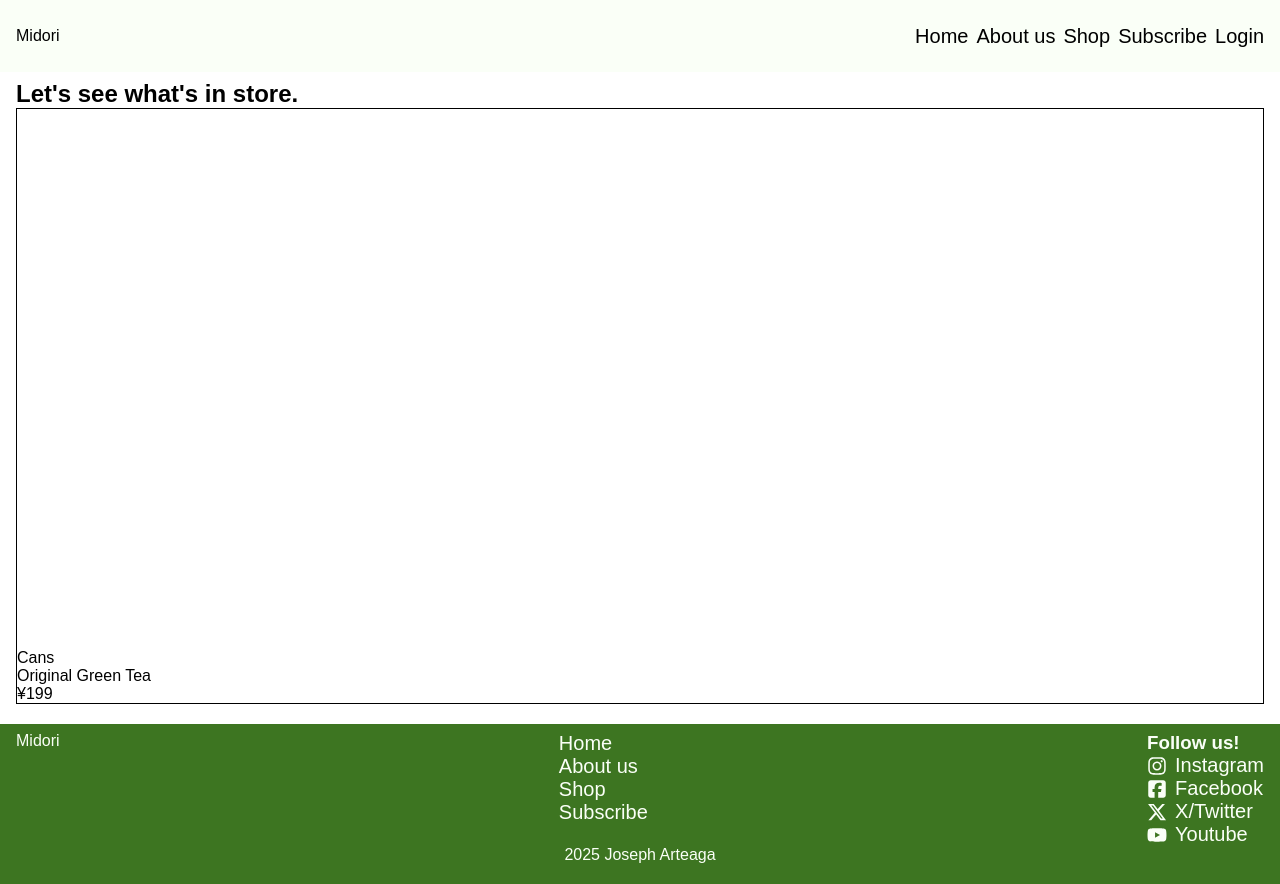
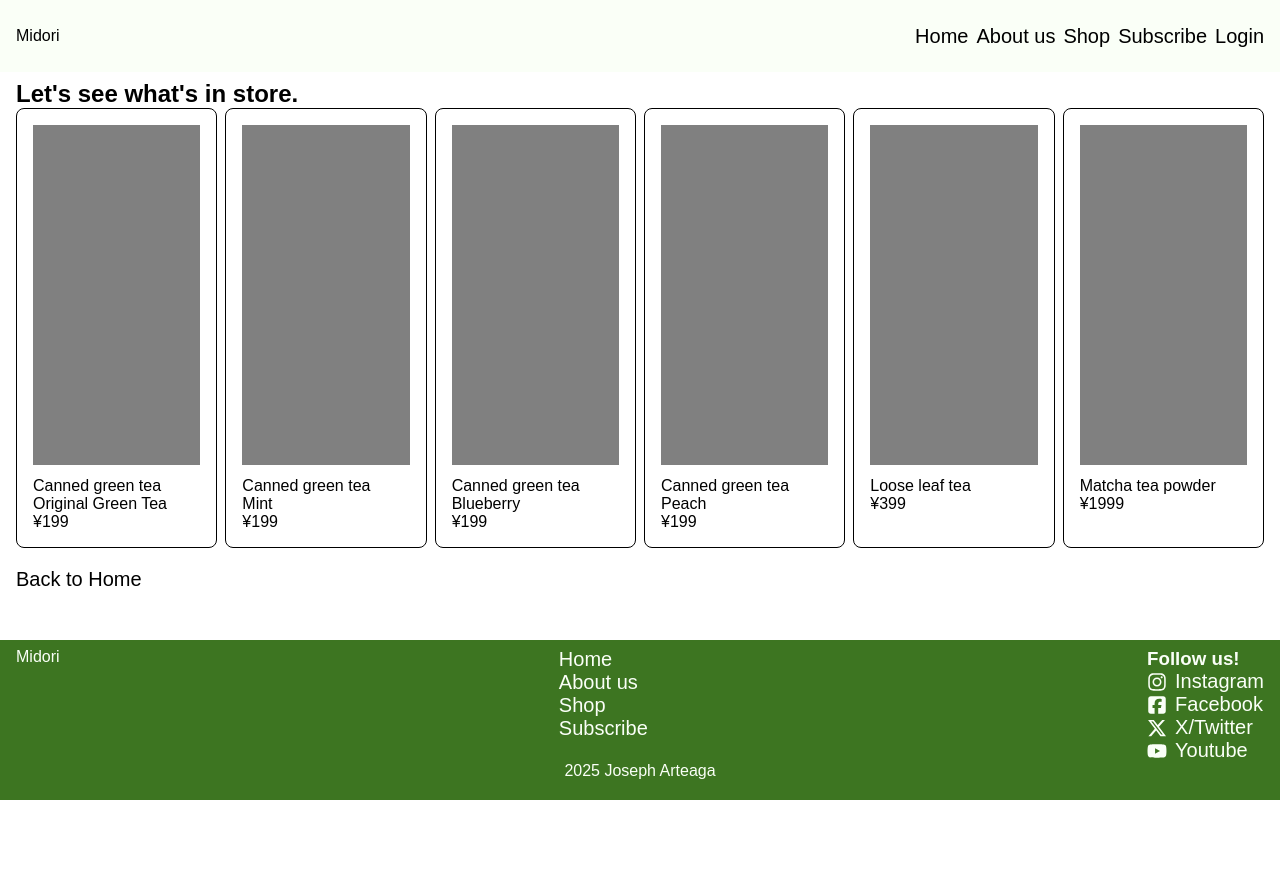
Before and after one commit to jarteaga127/midori-energy, a React (Vite) app: page /shop in a window 1280 px wide. After the commit the page ends 800 px from the top, so only its background shows below. Built offline with nearby package versions, Linux system fonts and the light colour scheme; a web font is replaced by a local one.

Commit message:
Created shop page and product cards

```diff
--- a/src/App.jsx
+++ b/src/App.jsx
@@ -7,6 +7,7 @@ import { useState } from "react";
 import NotFoundPage from "./pages/NotFoundPage";
 import LoginPage from "./pages/LoginPage";
 import ShopPage from "./pages/ShopPage";
+import products from "./data/ProductData";
 
 function App() {
 
@@ -55,7 +56,10 @@ let validationErrors = {};
       <Routes>
         <Route path="/" element={<HomePage/>} />
       <Route path="/about-us" element={<AboutPage/>} />
-      <Route path="/shop" element={<ShopPage/>} />
+      <Route path="/shop"
+      element={<ShopPage
+      products={products}
+      />} />
       <Route path="/404" element={<NotFoundPage/>}/>
       <Route path="/login"
       element={<LoginPage
--- a/src/components/ProductCard.jsx
+++ b/src/components/ProductCard.jsx
@@ -1,17 +1,22 @@
 import "../styles/product-card.css";
 
-const ProductCard = () => {
+const ProductCard = ({products}) => {
     return (
-        <div className="product-card">
+<>
+{products && products.map(({id, item, flavor, price}) => (
+<div className="product-card" key={id}>
             <div className="product-pic"></div>
             <div className="product-text">
                 <div className="product-name">
-                    <div className="product-type">Cans</div>
-                    <div className="product-flavor">Original Green Tea</div>
+                    <div className="product-type">{item}</div>
+                    <div className="product-flavor">{flavor}</div>
                 </div>
-                <div className="product-price">¥199</div>
+                <div className="product-price">¥{price}</div>
             </div>
         </div>
+))}
+
+</>
      );
 }
 
--- a/src/data/ProductData.jsx
+++ b/src/data/ProductData.jsx
@@ -1,36 +1,38 @@
-const products = [
+ const products = [
     {id: 1,
-        item: "canned green tea",
+        item: "Canned green tea",
         flavor: "Original Green Tea",
         price: 199,
 
     },
     {id: 2,
-        item: "canned green tea",
+        item: "Canned green tea",
         flavor: "Mint",
         price: 199,
 
     },
     {id: 3,
-        item: "canned green tea",
+        item: "Canned green tea",
         flavor: "Blueberry",
         price: 199,
 
     },
     {id: 4,
-        item: "canned green tea",
+        item: "Canned green tea",
         flavor: "Peach",
         price: 199,
 
     },
     {id: 5,
-        item: "loose leaf tea",
+        item: "Loose leaf tea",
         price: 399,
 
     },
     {id: 6,
-        item: "matcha tea powder",
+        item: "Matcha tea powder",
         price: 1999,
 
     }
 ];
+
+export default products;
--- a/src/pages/ShopPage.jsx
+++ b/src/pages/ShopPage.jsx
@@ -1,11 +1,16 @@
 import ProductCard from "../components/ProductCard";
+import "../styles/shop-page.css";
+import { Link } from 'react-router-dom';
 
-const ShopPage = () => {
+const ShopPage = ({products}) => {
     return (
         <section>
             <h1>Let's see what's in store.</h1>
             <div className="shop-grid">
-               <ProductCard/>
+                <ProductCard products={products} />
+            </div>
+            <div className="home-link-cont">
+                <Link to="/" className='link'>Back to Home</Link>
             </div>
         </section>
      );
--- a/src/styles/product-card.css
+++ b/src/styles/product-card.css
@@ -1,14 +1,15 @@
 .product-card {
     border: 1px solid black;
-    width: '280px';
-    border-radius: '8px';
-    padding: '16px';
-    display: 'flex';
-    flex-direction: 'column';
-    gap: '12px';
+    width: 280px;
+    border-radius: 8px;
+    padding: 16px;
+    display: flex;
+    flex-direction: column;
+    gap: 12px;
 }
 
 .product-pic {
-    width: 180px;
-    height: 540px;
+    width: 100%;
+    height: 340px;
+    background-color: gray;
 }
--- /dev/null
+++ b/src/styles/shop-page.css
@@ -0,0 +1,10 @@
+.shop-grid {
+    display: flex;
+    flex-direction: row;
+    gap: .5rem;
+margin-bottom: 1.25rem;
+}
+
+.home-link-cont {
+    font-size: 20px;
+}
```
